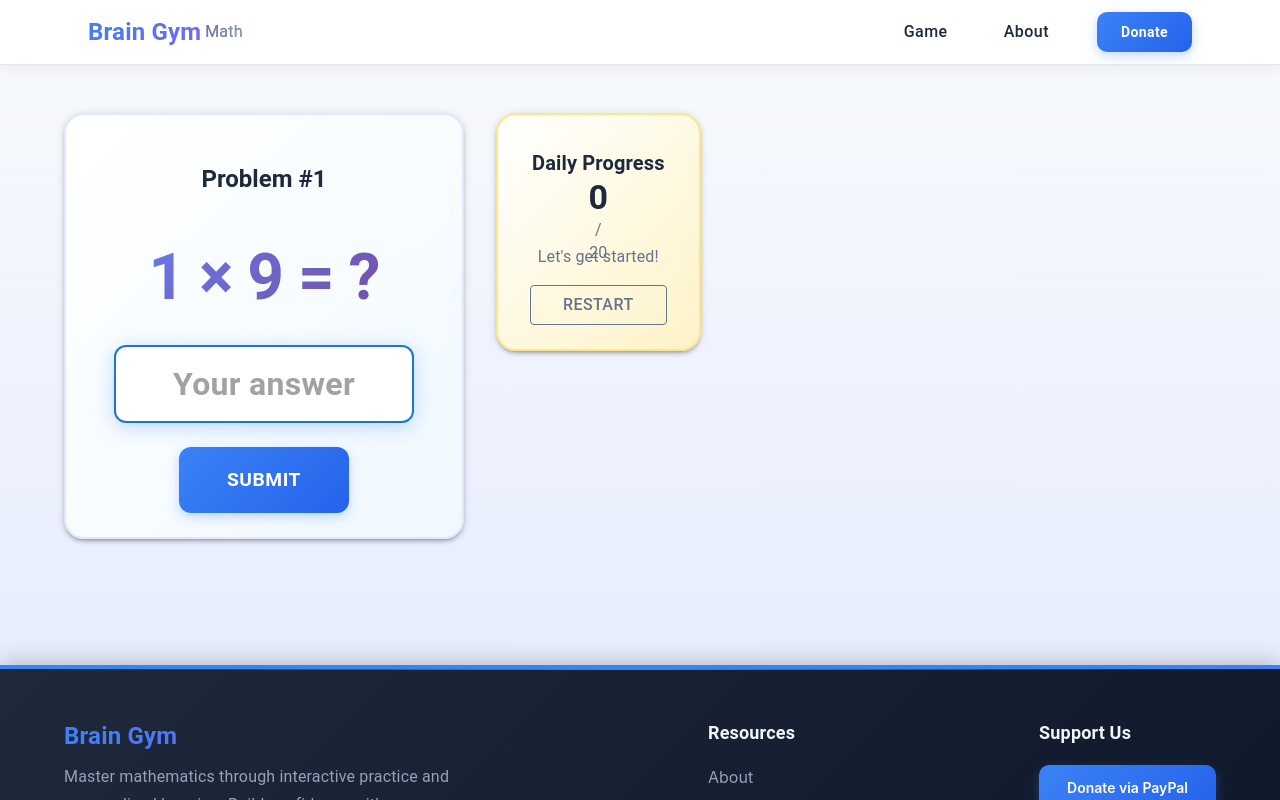
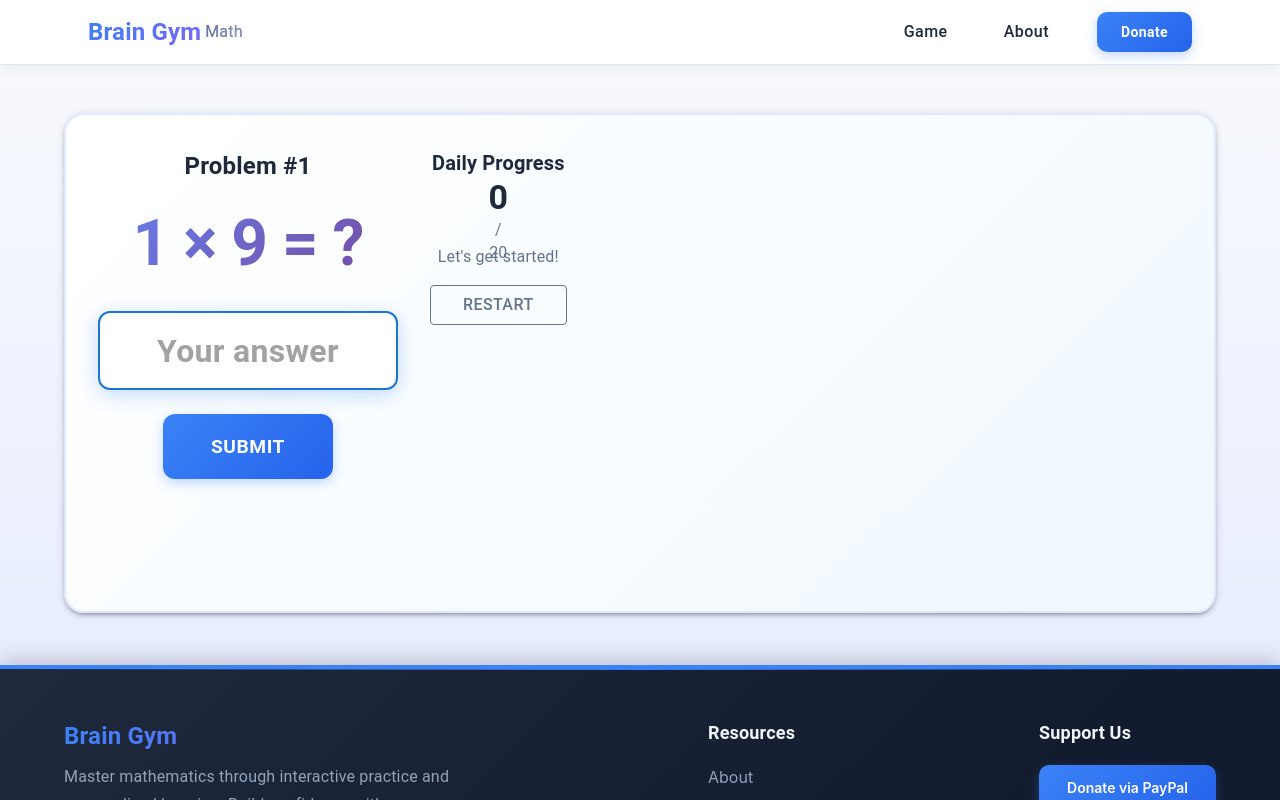
Before and after one commit to kostyati/Brain-Gym, a React (Vite) app: page / in a window 1280 px wide. Both pictures are taken after a click on the button "START DAILY PRACTICE". Shown: the top 800 px of the page. Built offline with nearby package versions, Linux system fonts and the light colour scheme.

Commit message:
game card and progres are merged

```diff
--- a/src/components/GamePage.jsx
+++ b/src/components/GamePage.jsx
@@ -127,17 +127,11 @@ export default function GamePage() {
   if (gameStarted) {
     return (
       <Container maxWidth="lg" sx={{ py: { xs: 2, sm: 4, md: 6 }, minHeight: 'calc(100vh - 200px)', animation: 'fadeIn 0.5s ease-in-out' }}>
-        <Grid container spacing={{ xs: 2, sm: 3, md: 4 }}>
-          {/* Problem Area */}
-          <Grid item xs={12} md={8}>
+        {/* Single Combined Card */}
         <Card
           elevation={3}
           sx={{
-                minHeight: { xs: '300px', sm: '350px', md: '400px' },
-                display: 'flex',
-                flexDirection: 'column',
-                justifyContent: 'center',
-                alignItems: 'center',
+            minHeight: { xs: 'auto', md: '500px' },
             background: 'linear-gradient(135deg, #ffffff 0%, #f0f9ff 100%)',
             borderRadius: { xs: '16px', md: '20px' },
             border: '2px solid #e0e7ff',
@@ -148,8 +142,12 @@ export default function GamePage() {
             },
           }}
         >
-              <CardContent sx={{ textAlign: 'center', width: '100%', p: { xs: 3, sm: 4, md: 6 } }}>
-                <Typography variant="h5" sx={{ mb: { xs: 3, md: 6 }, color: '#1e293b', fontWeight: 600, fontSize: { xs: '1.1rem', sm: '1.3rem', md: '1.5rem' } }}>
+          <CardContent sx={{ p: { xs: 2, sm: 3, md: 4 } }}>
+            <Grid container spacing={{ xs: 2, sm: 3, md: 4 }}>
+              {/* Problem Area - Takes up most of the space */}
+              <Grid item xs={12} md={8}>
+                <Box sx={{ textAlign: 'center', mb: { xs: 2, md: 3 } }}>
+                  <Typography variant="h6" sx={{ mb: { xs: 2, md: 3 }, color: '#1e293b', fontWeight: 600, fontSize: { xs: '1rem', sm: '1.2rem', md: '1.5rem' } }}>
                     Problem #{problemsSolved + 1}
                   </Typography>
 
@@ -232,43 +230,12 @@ export default function GamePage() {
                       Submit
                     </Button>
                   </Box>
-
-                <Snackbar
-                  open={showFeedback}
-                  anchorOrigin={{ vertical: 'top', horizontal: 'center' }}
-                >
-                  <Alert
-                    severity={isCorrect ? 'success' : 'error'}
-                    icon={isCorrect ? <CheckCircle /> : <Cancel />}
-                    sx={{
-                      fontSize: { xs: '1rem', md: '1.2rem' },
-                      minWidth: { xs: '280px', md: 'auto' }
-                    }}
-                  >
-                    {isCorrect ? '🎉 Correct! Great job!' : '❌ Not quite. Try again!'}
-                  </Alert>
-                </Snackbar>
-              </CardContent>
-            </Card>
+                </Box>
               </Grid>
 
-          {/* Progress Bar */}
+              {/* Progress Bar - Sidebar within the same card */}
               <Grid item xs={12} md={4}>
-            <Card
-              elevation={3}
-              sx={{
-                position: 'sticky',
-                top: 20,
-                borderRadius: { xs: '16px', md: '20px' },
-                background: 'linear-gradient(135deg, #ffffff 0%, #fef3c7 100%)',
-                border: '2px solid #fde68a',
-                transition: 'all 0.3s ease',
-                '&:hover': {
-                  boxShadow: '0 20px 40px rgba(251, 191, 36, 0.2)',
-                },
-              }}
-            >
-              <CardContent sx={{ textAlign: 'center', p: { xs: 3, md: 4 } }}>
+                <Box sx={{ textAlign: 'center' }}>
                   <Typography variant="h6" sx={{ mb: 3, fontWeight: 600, color: '#1e293b', fontSize: { xs: '1rem', md: '1.25rem' } }}>
                     Daily Progress
                   </Typography>
@@ -277,7 +244,7 @@ export default function GamePage() {
                     <CircularProgress
                       variant="determinate"
                       value={progressPercentage}
-                    size={{ xs: 120, md: 150 }}
+                      size={{ xs: 100, md: 120 }}
                       thickness={5}
                       sx={{
                         color: progressPercentage === 100 ? '#22c55e' : '#3b82f6',
@@ -298,16 +265,16 @@ export default function GamePage() {
                         flexDirection: 'column',
                       }}
                     >
-                    <Typography variant="h4" sx={{ fontWeight: 700, color: '#1e293b', fontSize: { xs: '1.5rem', md: '2.125rem' } }}>
+                      <Typography variant="h4" sx={{ fontWeight: 700, color: '#1e293b', fontSize: { xs: '1.25rem', md: '2.125rem' } }}>
                         {problemsSolved}
                       </Typography>
-                    <Typography variant="body2" sx={{ color: '#64748b', fontSize: { xs: '0.875rem', md: '1rem' } }}>
+                      <Typography variant="body2" sx={{ color: '#64748b', fontSize: { xs: '0.75rem', md: '1rem' } }}>
                         / {dailyGoal}
                       </Typography>
                     </Box>
                   </Box>
 
-                <Typography variant="body1" sx={{ color: '#64748b', mb: 2, fontSize: { xs: '0.875rem', md: '1rem' } }}>
+                  <Typography variant="body1" sx={{ color: '#64748b', mb: 2, fontSize: { xs: '0.8rem', md: '1rem' } }}>
                     {problemsSolved === 0 && 'Let\'s get started!'}
                     {problemsSolved > 0 && problemsSolved < dailyGoal && 'Keep going!'}
                     {problemsSolved >= dailyGoal && '🎉 Goal completed!'}
@@ -326,9 +293,9 @@ export default function GamePage() {
                         setIsCorrect(false);
                       }}
                       sx={{
-                      minHeight: { xs: '44px', md: 'auto' },
-                      fontSize: { xs: '0.875rem', md: '1rem' },
-                      px: { xs: 3, md: 4 },
+                        minHeight: { xs: '40px', md: 'auto' },
+                        fontSize: { xs: '0.8rem', md: '1rem' },
+                        px: { xs: 2, md: 4 },
                         borderColor: '#64748b',
                         color: '#64748b',
                         '&:hover': {
@@ -347,9 +314,9 @@ export default function GamePage() {
                         variant="contained"
                         onClick={() => setGameStarted(false)}
                         sx={{
-                        minHeight: { xs: '44px', md: 'auto' },
-                        fontSize: { xs: '0.875rem', md: '1rem' },
-                        px: { xs: 3, md: 4 },
+                          minHeight: { xs: '40px', md: 'auto' },
+                          fontSize: { xs: '0.8rem', md: '1rem' },
+                          px: { xs: 2, md: 4 },
                           background: 'linear-gradient(135deg, #3b82f6 0%, #2563eb 100%)',
                           '&:hover': {
                             background: 'linear-gradient(135deg, #2563eb 0%, #1e40af 100%)',
@@ -360,10 +327,28 @@ export default function GamePage() {
                       </Button>
                     )}
                   </Box>
+                </Box>
+              </Grid>
+            </Grid>
+
+            {/* Feedback Snackbar - Positioned relative to the single card */}
+            <Snackbar
+              open={showFeedback}
+              anchorOrigin={{ vertical: 'top', horizontal: 'center' }}
+            >
+              <Alert
+                severity={isCorrect ? 'success' : 'error'}
+                icon={isCorrect ? <CheckCircle /> : <Cancel />}
+                sx={{
+                  fontSize: { xs: '1rem', md: '1.2rem' },
+                  minWidth: { xs: '280px', md: 'auto' }
+                }}
+              >
+                {isCorrect ? '🎉 Correct! Great job!' : '❌ Not quite. Try again!'}
+              </Alert>
+            </Snackbar>
           </CardContent>
         </Card>
-          </Grid>
-        </Grid>
       </Container>
     );
   }
```
Lines whose indentation alone changed are shown as unchanged.
